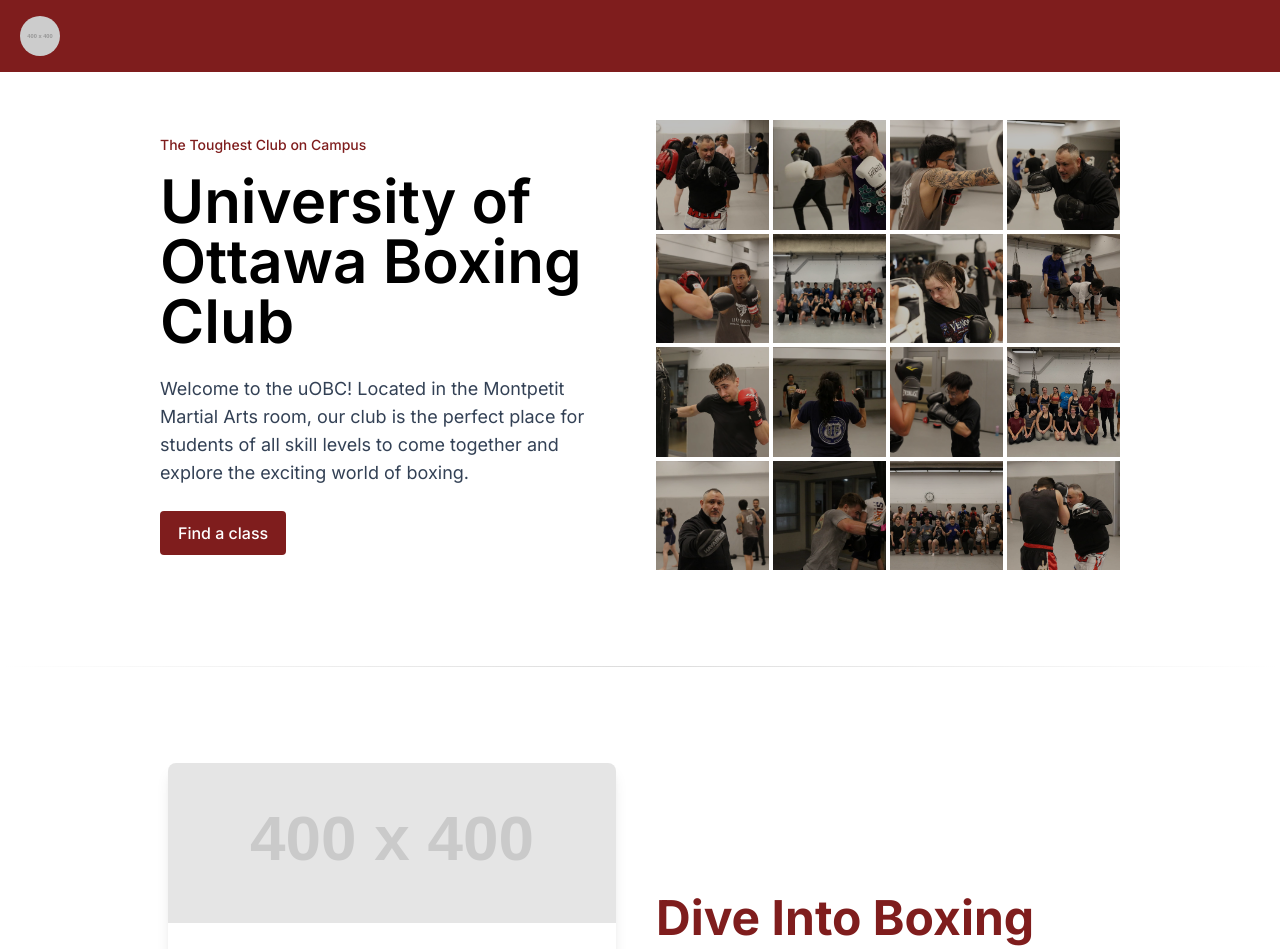
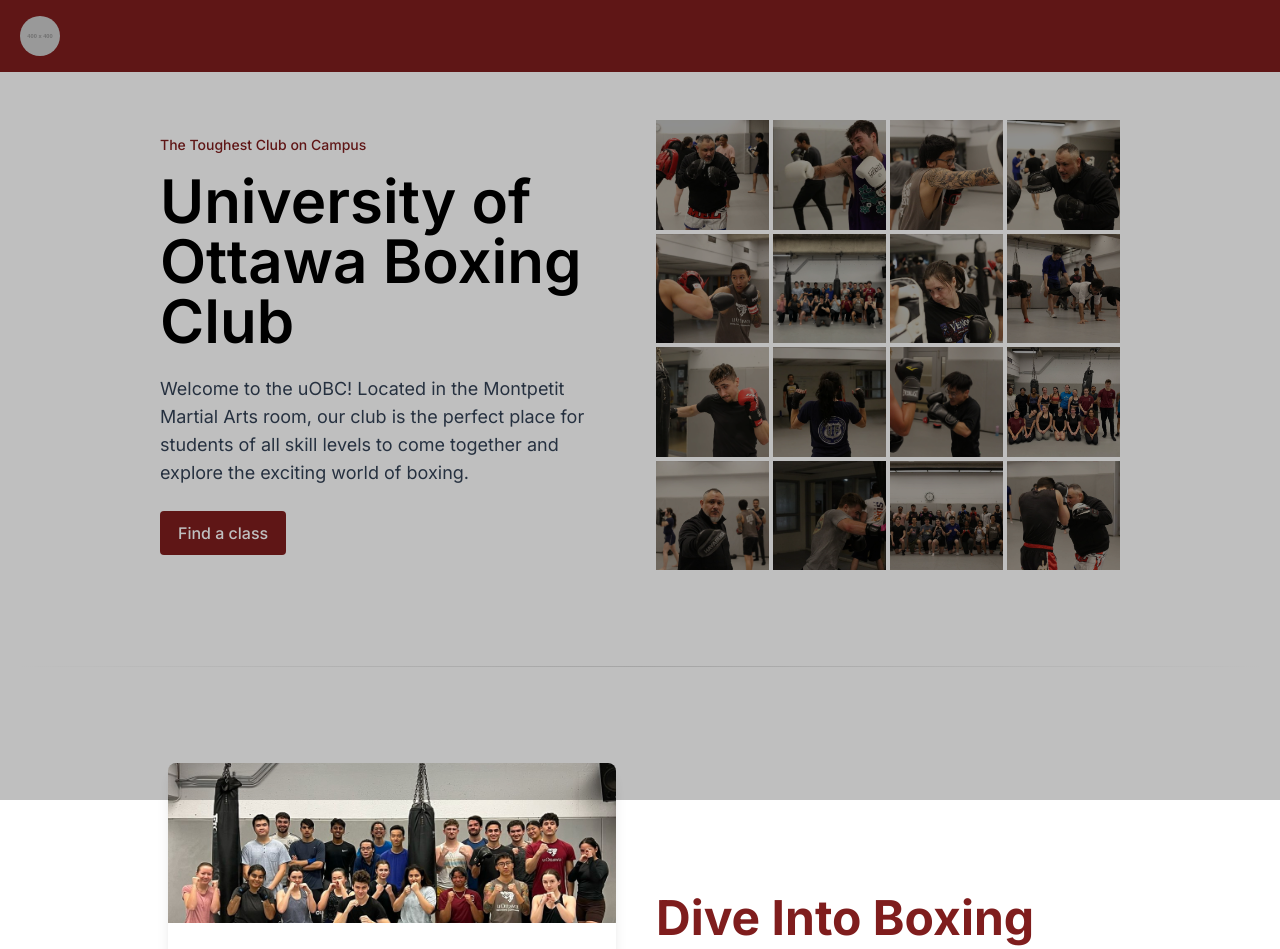
Before and after one commit to sam-harri/uOBC, a Next.js app in the folder uobc-client/: page /uOBC/ in a window 1280 px wide. Shown: the top 949 px of the page. Built offline with nearby package versions, Linux system fonts and the light colour scheme; no server answers.

Commit message:
registration photo

```diff
--- a/uobc-client/src/components/ClassRegistration.tsx
+++ b/uobc-client/src/components/ClassRegistration.tsx
@@ -147,12 +147,14 @@
             <div
                 className="h-40 bg-cover bg-center rounded-t-lg overflow-hidden flex items-center justify-center"
                 style={{
-                    backgroundImage: `url(${selectedImage})`,
-                    filter: 'grayscale(100%)',
-                    opacity: '0.5'
+                    backgroundImage: `url(/uOBC/1.jpg)`,
                 }}
             >
             </div>
+            <div
+                        className="absolute inset-0 bg-black opacity-25"
+                        style={{ zIndex: 1 }}
+                    ></div>
             <p className='text-transparent text-xs'></p>
             <div className="p-6">
                 {/* Dropdown for class selection */}
```
